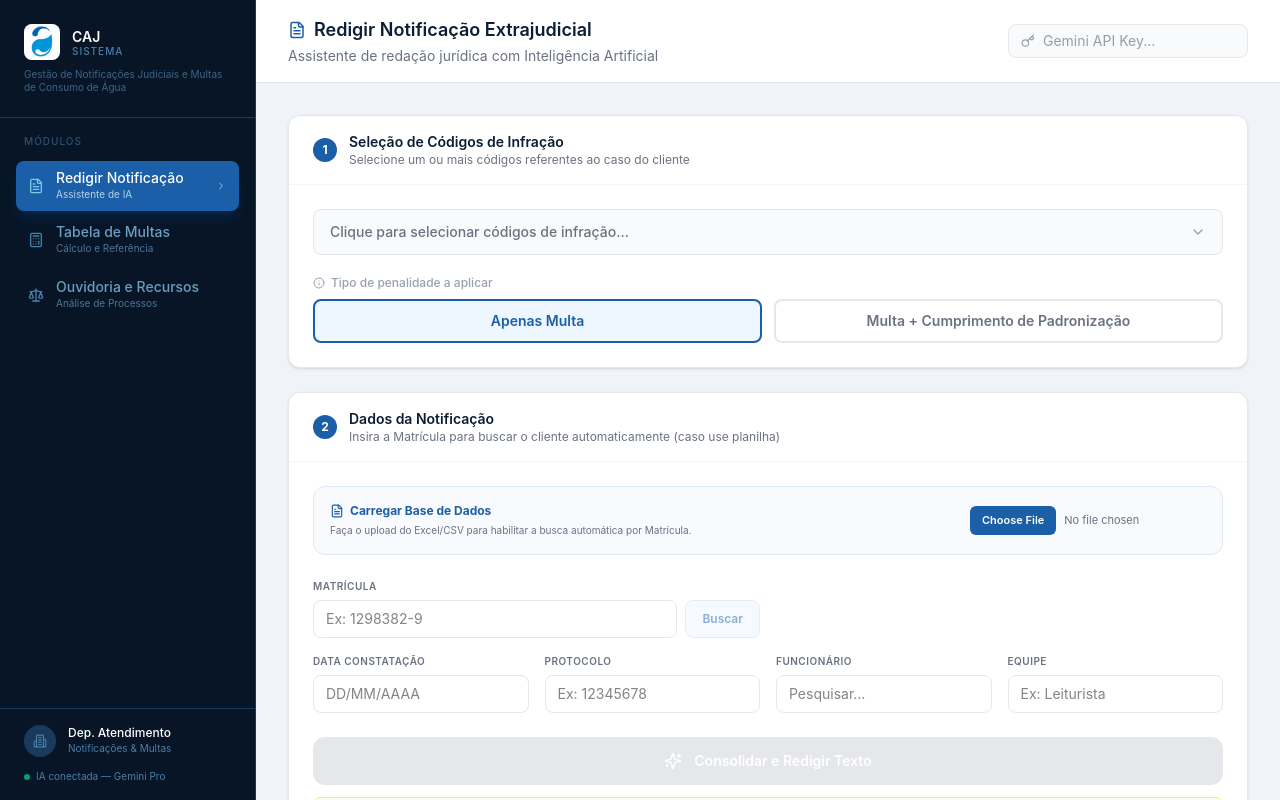
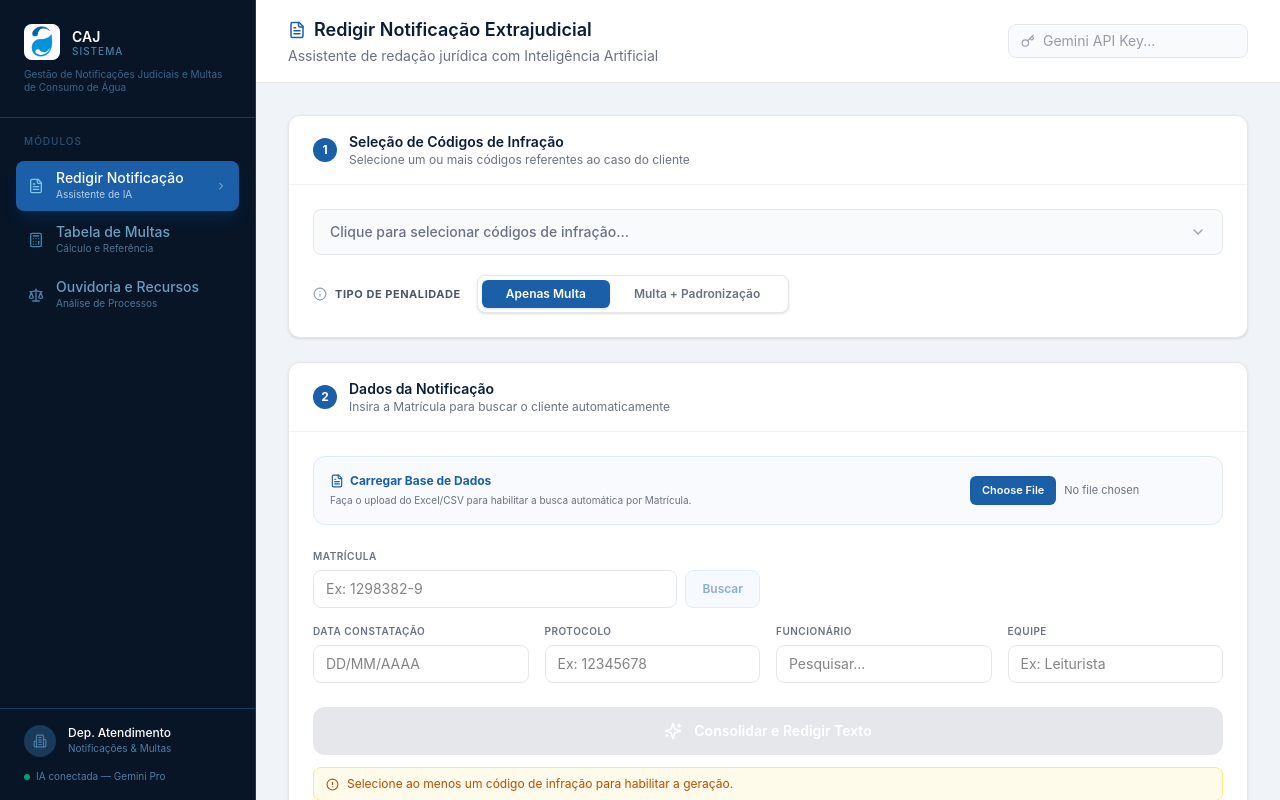
Before and after one commit to MarieleV/Notificacao-CAJ, a React (Vite) app in the folder front-end/: page / in a window 1280 px wide. Built offline with nearby package versions, Linux system fonts and the light colour scheme.

Commit message:
alteração no layout do botão TIPO DE PENALIDADE

```diff
--- a/front-end/src/app/components/NotificationDrafter.tsx
+++ b/front-end/src/app/components/NotificationDrafter.tsx
@@ -595,32 +595,37 @@ export function NotificationDrafter() {
                 </div>
               )}
 
-              {/* Penalty variant selector */}
-              <div className="mt-5">
-                <div className="flex items-center gap-1.5 mb-2">
-                  <Info size={12} className="text-gray-400" />
-                  <p className="text-xs text-gray-400 font-medium">Tipo de penalidade a aplicar</p>
+              {/* SELETOR SEM O CAMPO CINZA */}
+              <div className="mt-5 flex flex-col sm:flex-row sm:items-center gap-4">
+                <div className="flex items-center gap-2">
+                  <Info size={14} className="text-gray-400" />
+                  <label className="text-[11px] font-bold text-gray-600 uppercase tracking-wider">
+                    Tipo de penalidade
+                  </label>
                 </div>
-                <div className="flex gap-3">
+
+                <div className="flex bg-white border border-gray-200 rounded-lg p-1 shadow-sm">
                   <button
+                    type="button"
                     onClick={() => setPenaltyVariant("multa")}
-                    className={`flex-1 py-2.5 px-4 rounded-lg border-2 text-sm font-semibold transition-all ${
+                    className={`px-6 py-1.5 text-xs font-semibold rounded-md transition-all ${
                       penaltyVariant === "multa"
-                        ? "border-[#1a5fa8] bg-[#eef6ff] text-[#1a5fa8]"
-                        : "border-gray-200 bg-white text-gray-500 hover:border-gray-300"
+                        ? "bg-[#1a5fa8] text-white shadow-sm"
+                        : "text-gray-500 hover:bg-gray-50 hover:text-gray-700"
                     }`}
                   >
                     Apenas Multa
                   </button>
                   <button
+                    type="button"
                     onClick={() => setPenaltyVariant("multaCP")}
-                    className={`flex-1 py-2.5 px-4 rounded-lg border-2 text-sm font-semibold transition-all ${
+                    className={`px-6 py-1.5 text-xs font-semibold rounded-md transition-all ${
                       penaltyVariant === "multaCP"
-                        ? "border-[#1a5fa8] bg-[#eef6ff] text-[#1a5fa8]"
-                        : "border-gray-200 bg-white text-gray-500 hover:border-gray-300"
+                        ? "bg-[#1a5fa8] text-white shadow-sm"
+                        : "text-gray-500 hover:bg-gray-50 hover:text-gray-700"
                     }`}
                   >
-                    Multa + Cumprimento de Padronização
+                    Multa + Padronização
                   </button>
                 </div>
               </div>
@@ -652,7 +657,7 @@ export function NotificationDrafter() {
                 <span className="w-6 h-6 rounded-full bg-[#1a5fa8] text-white text-xs font-bold flex items-center justify-center flex-shrink-0">2</span>
                 <div>
                   <h2 className="text-[#0b1e35] font-semibold text-sm">Dados da Notificação</h2>
-                  <p className="text-gray-500 text-xs">Insira a Matrícula para buscar o cliente automaticamente (caso use planilha)</p>
+                  <p className="text-gray-500 text-xs">Insira a Matrícula para buscar o cliente automaticamente</p>
                 </div>
               </div>
             </div>
```
